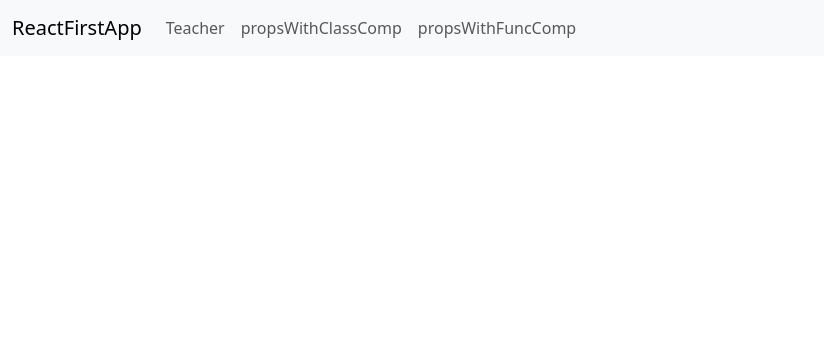
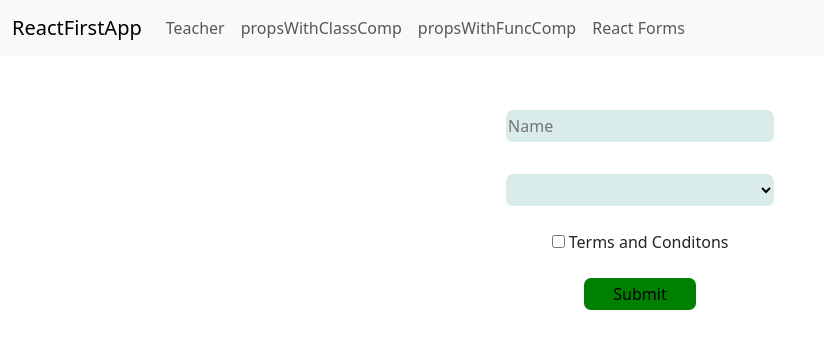
Before and after one commit to prasadkadam186/reactfirstapp, a React (Create React App) app: page /Loginform in a window 1280 px wide. Shown: the top 348 px of the page, without its empty margins (0-824 px from the left). Built offline with nearby package versions, Linux system fonts and the light colour scheme.

Commit message:
form completed with fetching the input values from UI

```diff
--- a/src/App.js
+++ b/src/App.js
@@ -4,6 +4,7 @@ import { Component } from 'react';
 import Navbar from './navbar/navbar';
 import Student from './ClassComponents/Student';
 import Props from './ClassComponents/Props';
+import Loginform from './Forms/Loginform';
 
 function App() {
   return (
@@ -17,6 +18,7 @@ function App() {
             <Route path="/student" element={<Student />} />
             {/* Props with functional components */}
             <Route path='/props' element={<Props name="Prasad" age="25" Roll_no="21" />}/>
+            <Route path="/Loginform" element={<Loginform />} />
           </Routes>
         </div>
       </Router>
--- /dev/null
+++ b/src/Forms/Loginform.js
@@ -0,0 +1,35 @@
+import { useState } from "react";
+
+function Loginform() {
+    // Decleration of state as per input fields
+    let [name, setName]=useState("");
+    let [role, setRole]=useState("")
+    let [tac, setTac]=useState("false");
+    function submitForm(e)
+    {
+        console.log(name, role, tac);
+        // Below line avoide the refreshing of page on the click of submit button
+        e.preventDefault()
+    }
+    return (
+        <div>
+            <form onSubmit={submitForm}>
+                <div className="formContainer" style={{backgroundColor:"##fff6f6",borderRadius:"20px", margin: "4% 30% 1% 30%" }}>
+                    <input type="text" placeholder="Name" onChange={(e)=>setName(e.target.value)} style={{backgroundColor:"#d9ebeb",margin: "2%",height: "2rem",width: "60%",border: "black",borderRadius:"7px"}}/>
+                    <br /><br />
+                    <select name="type" id="" onChange={(e)=>setRole(e.target.value)} placeholder="role" style={{backgroundColor:"#d9ebeb",height: "2rem",width: "60%",border: "none",borderRadius:"7px"}}>
+                        <option value="" ></option>
+                        <option value="Teacher">Teacher</option>
+                        <option value="Student">Student</option>
+                        <option value="Other">Other</option>
+                    </select>
+                    <br /><br />
+                    <input type="checkbox" onChange={(e)=>setTac(e.target.checked)} /> <span>Terms and Conditons</span>
+                    <br /><br />
+                    <button style={{backgroundColor:"green", border: "none", borderRadius: "7px", width: "25%" , height: "2rem"}}>Submit</button>
+                </div>
+            </form>
+        </div>
+    );
+}
+export default Loginform;
--- a/src/navbar/navbar.js
+++ b/src/navbar/navbar.js
@@ -19,6 +19,9 @@ function Navbar() {
                             <li className="nav-item">
                                 <Link className="nav-link" to="/props">propsWithFuncComp</Link>
                             </li>
+                            <li className="nav-item">
+                                <Link className="nav-link" to="/Loginform">React Forms</Link>
+                            </li>
                         </ul>
                     </div>
                 </div>
```
